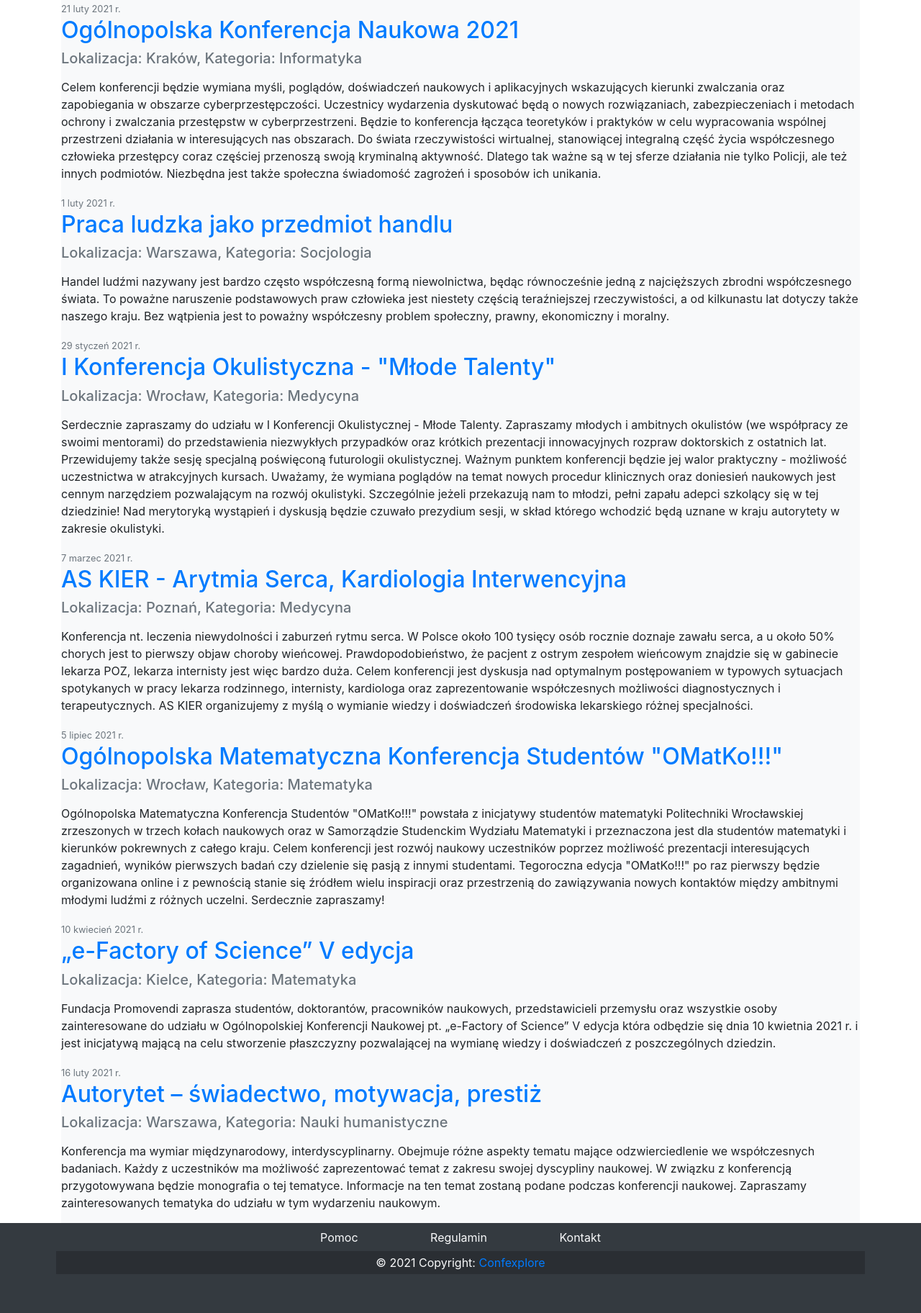
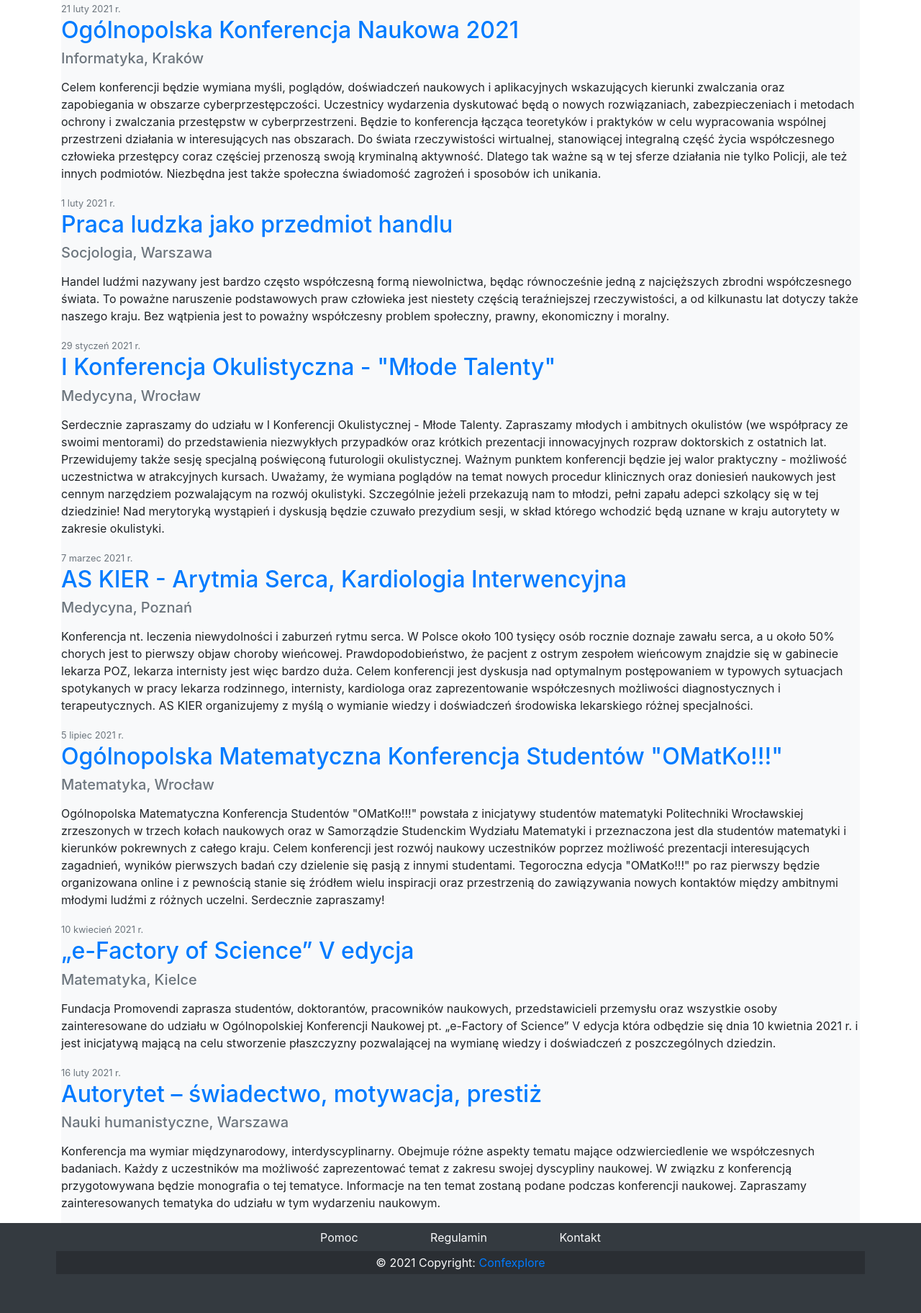
Before and after one commit to mateuszgrzyb/confexplore, a Django app: page / in a window 1280 px wide. Shown: the part 908-2732 px from the top of the page at 72% size. Run offline with Django 3.2, Linux system fonts and the light colour scheme; data comes from the database, SQL or seed files in the repository; both versions use the stored data as it was after the commit; some libraries are stand-ins or nearby versions.

Commit message:
Content update

```diff
--- a/content/models.py
+++ b/content/models.py
@@ -23,11 +23,13 @@ class Event(models.Model):
     #        event = models.ForeignKey('Event', on_delete=models.CASCADE)
     #        date = models.DateTimeField()
 
+    id = models.IntegerField(primary_key=True)
     name = models.CharField(max_length=100, default='konferencja')
     info = models.TextField(blank=True)
     localization = models.ForeignKey('City', on_delete=models.CASCADE, default="Warszawa")
     type = models.ForeignKey('Type', on_delete=models.CASCADE, default="Ogólna")
     date = models.CharField(max_length=30, default='1 stycznia')
+    price = models.IntegerField(default=0)
 
 
 class Ticket(models.Model):
--- a/templates/content/home.html
+++ b/templates/content/home.html
@@ -31,7 +31,7 @@
               <small class="text-muted">{{ event.date }}</small>
             </div>
             <h2><a class="article-title" href='eventPreview/'>{{ event.name }}</a></h2>
-            <h5><p class="text-secondary">Lokalizacja: {{ event.localization.name }}, Kategoria: {{ event.type.name }}</p></h5>
+            <h5><p class="text-secondary">{{ event.type.name }}, {{ event.localization.name }}</p></h5>
             <p class="article-content">{{ event.info }}</p>
           </div>
 
```
Also changed, not shown: db.sqlite3, 1 other file.
